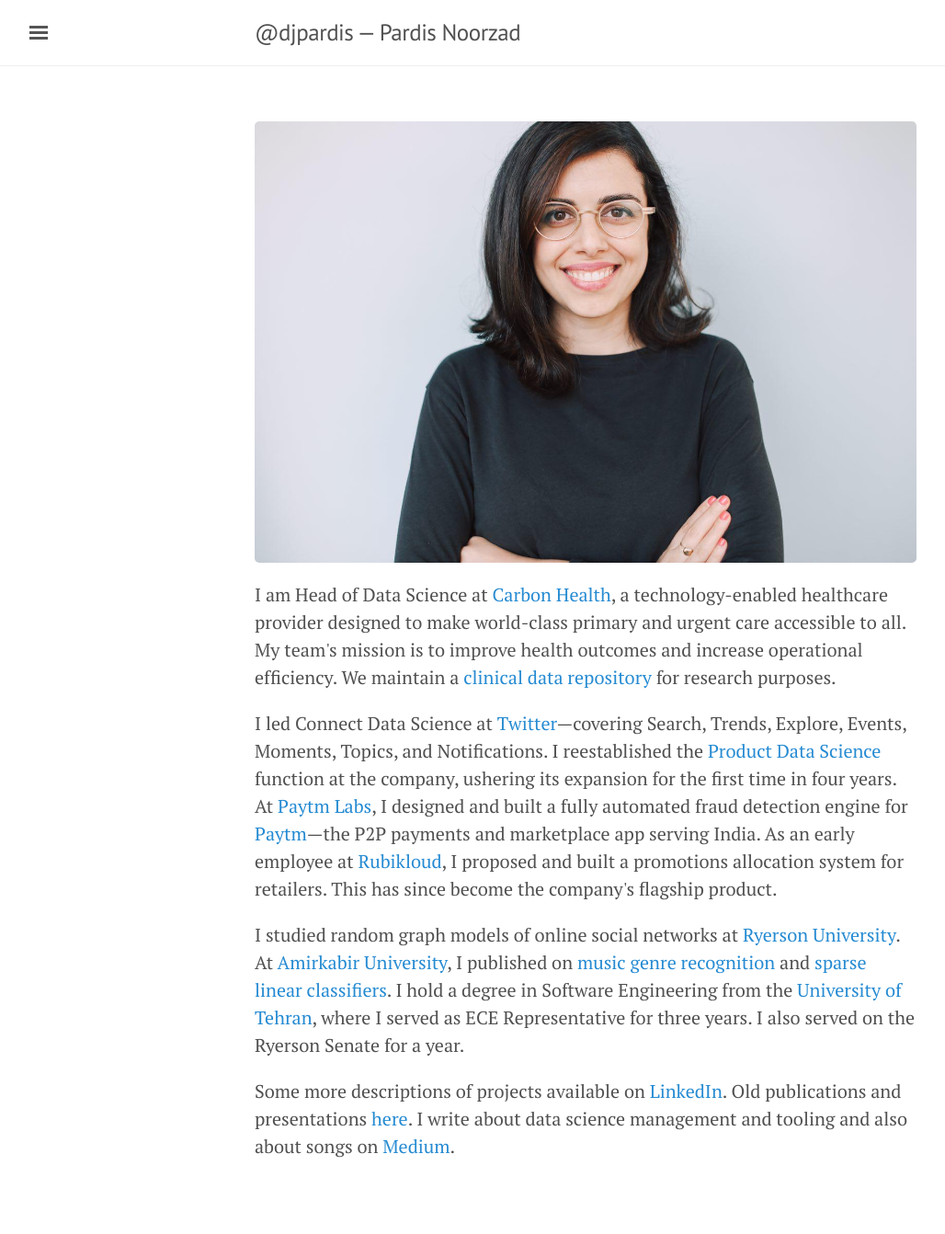
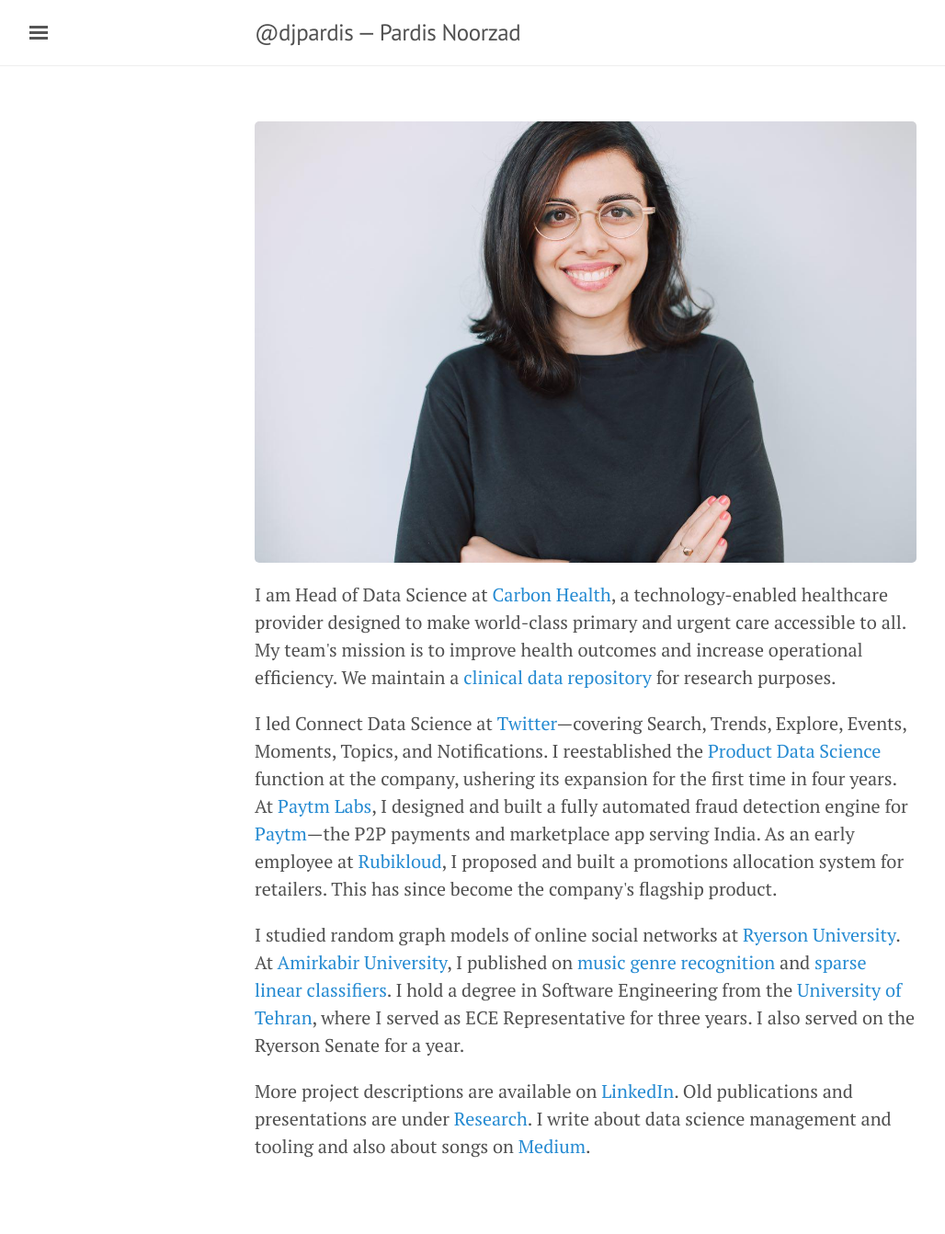
Before and after one commit to djpardis/djpardis.github.io, a Jekyll site: the page built from index.html, in a window 1280 px wide. Shown: the whole page at 92% size, without its empty margins (3-1031 px from the left). Built offline with Jekyll 4.4.1, drawn with Linux system fonts in a browser that asks for light colours.

Commit message:
Update bio

```diff
--- a/index.html
+++ b/index.html
@@ -21,5 +21,5 @@ I studied random graph models of online social networks at <a title="MSc in Appl
 </p>
 
 <p>
-Some more descriptions of projects available on <a href="https://www.linkedin.com/in/djpardis/" target="_blank">LinkedIn</a>. Old publications and presentations <a href="pubs">here</a>. I write about data science management and tooling and also about songs on <a href="https://medium.com/@djpardis" target="_blank">Medium</a>.
+More project descriptions are available on <a href="https://www.linkedin.com/in/djpardis/" target="_blank">LinkedIn</a>. Old publications and presentations are under <a href="pubs">Research</a>. I write about data science management and tooling and also about songs on <a href="https://medium.com/@djpardis" target="_blank">Medium</a>.
 </p>
```
